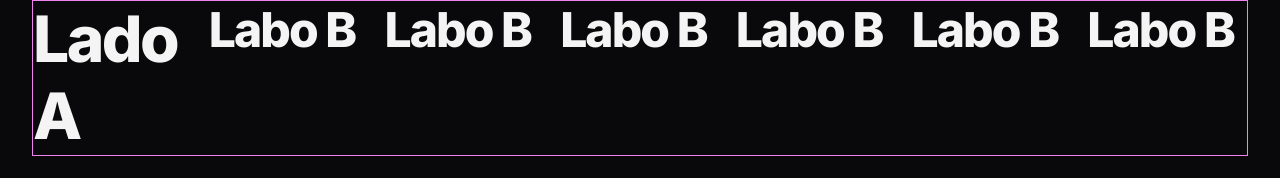
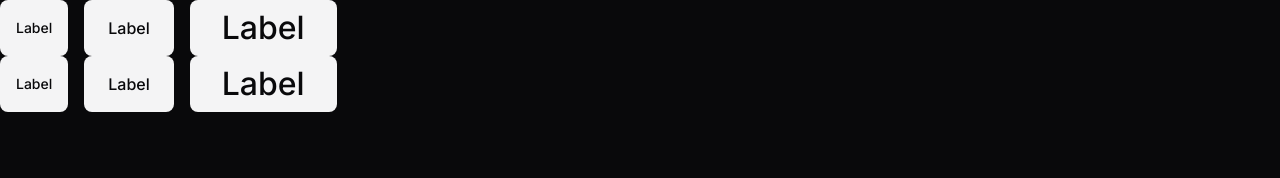
Before and after one commit to BrunoGj4/lan-page-karaoke, a plain HTML site: page index.html in a window 1280 px wide. Drawn offline with Linux system fonts and the light colour scheme.

Commit message:
03 - Configurando os botões padrão

```diff
--- a/index.html
+++ b/index.html
@@ -16,15 +16,17 @@
   <title>Karaokê</title>
 </head>
 <body>
-  <header class="container even-columns">
-    <h1 >Lado A</h1>
-    <h2>Labo B</h2>
-    <h2>Labo B</h2>
-    <h2>Labo B</h2>
-    <h2>Labo B</h2>
-    <h2>Labo B</h2>
-    <h2>Labo B</h2>
-  </header>
+  <div class="flex gap-1">
+    <a href="#" class="btn btn-sm">Label</a>
+    <span class="btn btn-md">Label</span>
+    <button href="#" class="btn btn-lg">Label</button>
+  </div>
+
+  <div class="flex gap-1">
+    <a href="#" class="btn btn-sm">Label</a>
+    <span class="btn btn-md">Label</span>
+    <button href="#" class="btn btn-lg">Label</button>
+  </div>
 
 </body>
 </html>
--- /dev/null
+++ b/styles/buttons.css
@@ -0,0 +1,48 @@
+/* Resete da configuração padroa da tag e ajustando para o
+novo modelo
+*/
+.btn {
+  --btn-bg-color:var(--text-color-primary);
+  --btn-color: var(--bg-color);
+
+  border:0;
+  background-color:transparent;
+
+  display: flex;
+  align-items: center;
+  justify-content: center;
+  width: fit-content;
+
+  border-radius: .5rem;
+
+  font: var(--fw-md) var(--fs-base) / 1.5rem var(--ff-sans);
+
+  cursor: pointer;
+  /* Configuração do btn primary */
+  background-color: var(--btn-bg-color);
+  color: var(--btn-color);
+
+}
+  .btn:hover{
+    background: linear-gradient(
+      90deg,
+      var(--brand-color-secondary) 0%,
+      var(--brand-color-primary) 100%
+    );
+    color: var(--surface-color);
+  }
+/* configurando os 3 tipos de botões */
+  .btn-sm {
+    padding: .5rem 1rem;
+    font-size: var(--fs-sm);
+  }
+  .btn-md {
+    padding: .75rem 1.5rem;
+    font-size: var(--fs-md);
+
+  }
+  .btn-lg {
+    padding: 1rem 2rem;
+    font-size: var(--fs-lg);
+
+  }
--- a/styles/glocal.css
+++ b/styles/glocal.css
@@ -38,8 +38,8 @@
   /* font-size */
   --fs-sm: 0.875rem; /* 14px */
   --fs-base: 1rem; /* 16px */
+  --fs-lg: 1.125rem; /* 20px */
 
-  --fs-lg: 1.25rem; /* 20px */
   --fs-xl: 1.5rem; /* 24px */
   --fs-2xl: 2.5rem; /* 40px */
 
--- a/styles/index.css
+++ b/styles/index.css
@@ -1,2 +1,3 @@
 @import url('glocal.css');
 @import url('utility.css');
+@import url('buttons.css');
--- a/styles/utility.css
+++ b/styles/utility.css
@@ -48,6 +48,18 @@
   }
 }
 
+.flex {
+  display: flex;
+}
+
+.gap-1 {
+  gap: 1rem;
+}
+
+.grid {
+  display: grid;
+}
+
 @media (width >= 80em){
   .container {
     --max-width: 80rem;
```
